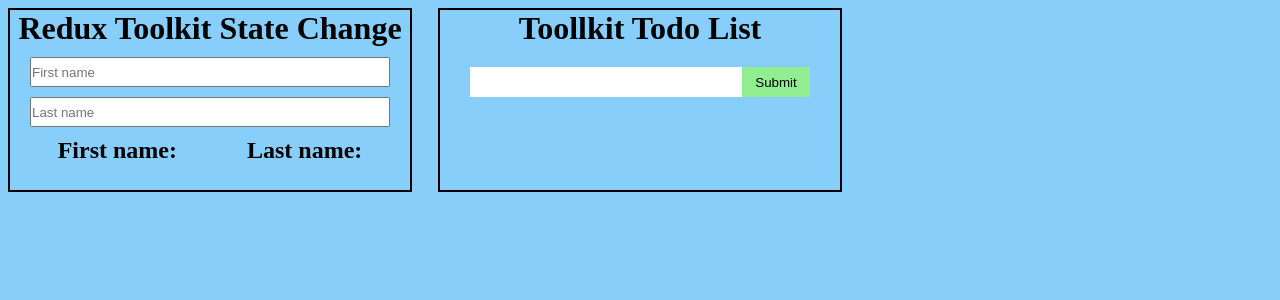
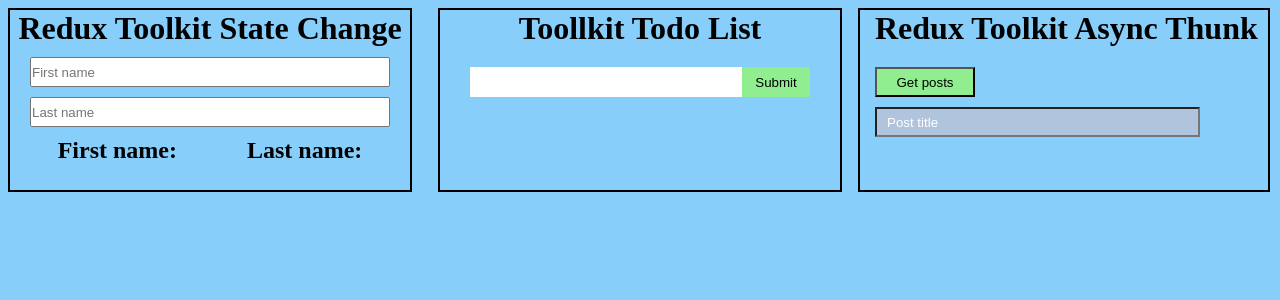
Before and after one commit to VitaliyM/learntoolkit, a React (Create React App) app: page / in a window 1280 px wide. Shown: the top 300 px of the page. Built offline with nearby package versions, Linux system fonts and the light colour scheme.

Commit message:
Create Posts

```diff
--- a/src/App.js
+++ b/src/App.js
@@ -1,5 +1,6 @@
 import './App.css';
 import Todolist from './components/listTodo/Todolist';
+import Posts from './components/posts/Posts';
 import Users from './components/users/Users';
 
 function App() {
@@ -7,6 +8,7 @@
     <div className="App">
       <Users />
       <Todolist />
+      <Posts />
     </div>
   );
 }
--- /dev/null
+++ b/src/components/posts/Posts.jsx
@@ -0,0 +1,33 @@
+import React from 'react';
+import { useDispatch, useSelector } from 'react-redux';
+import { getPosts } from '../../features/post/postSlice';
+import './posts.css';
+
+
+const Posts = () => {
+
+    const dispatch = useDispatch();
+    const posts = useSelector((state) => state.post.posts)
+
+    return (
+        <div className='postsBlock'>
+            <h1 className='postsBlockHeader'>Redux Toolkit Async Thunk</h1>
+            <form className='inputBlock'>
+                <input
+                    type="button"
+                    value="Get posts"
+                    className='getPostsBtn'
+                    onClick={ () => dispatch(getPosts()) }
+
+                    />
+                <input
+                    type="text"
+                    ame="Post title"
+                    placeholder='Post title'
+                    className='inputPostTitle' />
+            </form>
+        </div>
+    )
+}
+
+export default Posts
--- /dev/null
+++ b/src/components/posts/posts.css
@@ -0,0 +1,32 @@
+.postsBlock {
+    outline: 2px solid;
+    margin-left: 20px;
+    margin-top: 10px;
+    padding: 0 10px 0 15px;
+}
+
+.inputBlock {
+    margin-top: 20px;
+    display: flex;
+    flex-direction: column;
+    gap: 10px;
+}
+
+.getPostsBtn {
+    background: lightgreen;
+    width: 100px;
+    height: 30px;
+    cursor: pointer;
+}
+
+.inputPostTitle {
+    background: lightsteelblue;
+    width: 85%;
+    height: 30px;
+    padding-left: 10px;
+    color: #ffffff;
+}
+
+.inputPostTitle::placeholder {
+    color: #ffffff;
+}
--- a/src/features/post/postSlice.js
+++ b/src/features/post/postSlice.js
@@ -11,8 +11,9 @@
 
 export const getPosts = createAsyncThunk(
     'posts/getPosts',
-    async (_, { rejectWithValue }) => {
-        const res = await axios.get('https://jsonplaceholder.typicode.com/posts');
+    async (_, { rejectWithValue, dispatch }) => {
+        const result = await axios.get('https://jsonplaceholder.typicode.com/posts');
+        dispatch(setPosts(result.data));
     })
 
 export const postSlice = createSlice({
@@ -22,7 +23,12 @@
         setPosts: (state, action) => {
             state.posts = action.payload;
         }
-    }
+    },
+    extraReducers: {
+        [getPosts.fulfilled]: () => console.log('fullfiled'),
+        [getPosts.pending]: () => console.log('pending'),
+        [getPosts.rejected]: () => console.log('rejected'),
+    },
 })
 
 export const { setPosts } = postSlice.actions;
@@ -30,3 +36,6 @@
 
 
 // https://jsonplaceholder.typicode.com/posts
+
+
+//  1:01
--- a/src/store/store.js
+++ b/src/store/store.js
@@ -11,6 +11,3 @@
         post: postSlice
     },
 })
-
-
-// 53:26
```
